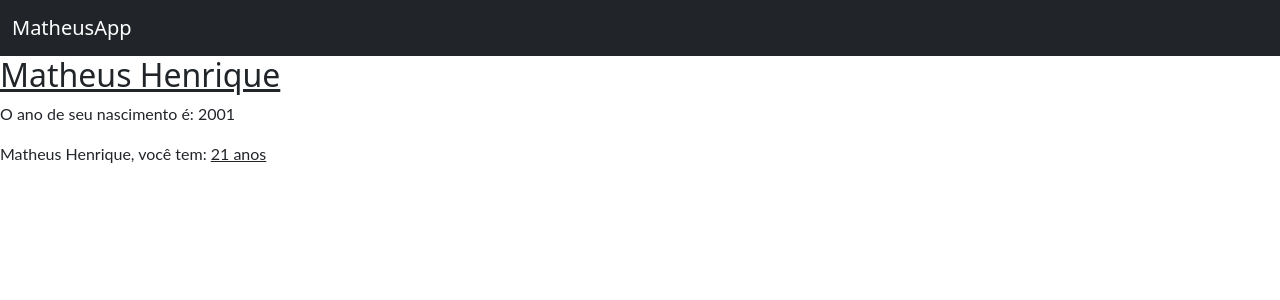
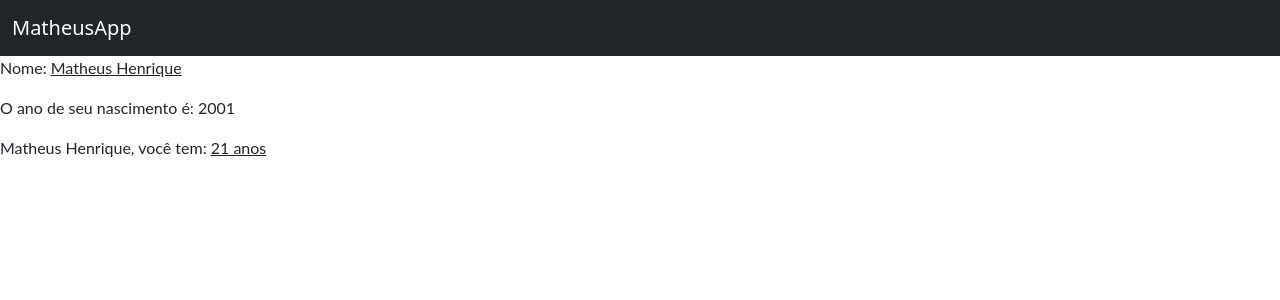
Before and after one commit to M4th3usao/angular-aula1, an Angular app: page / in a window 1280 px wide. Shown: the top 300 px of the page. Built offline with nearby package versions, Linux system fonts and the light colour scheme.

Commit message:
2 files modified

```diff
--- a/src/app/app.component.html
+++ b/src/app/app.component.html
@@ -15,10 +15,10 @@
     <div class="collapse navbar-collapse" id="navbarSupportedContent"></div>
   </div>
 </nav>
-<h2>
-  <u>{{ name }}</u>
-</h2>
+<p>
+  Nome: <u>{{ name }}</u>
+</p>
 <p>O ano de seu nascimento é: {{ nascimento }}</p>
 <p>
-  {{ name }}, você tem: <u>{{ 2022 - nascimento }} anos</u>
+  {{ name }}, você tem: <u>{{ getIdade() }} anos</u>
 </p>
--- a/src/app/app.component.ts
+++ b/src/app/app.component.ts
@@ -8,4 +8,8 @@ import { Component, VERSION } from '@angular/core';
 export class AppComponent {
   name = 'Matheus Henrique';
   nascimento = 2001;
+
+  getIdade() {
+    return 2022 - this.nascimento;
+  }
 }
```
